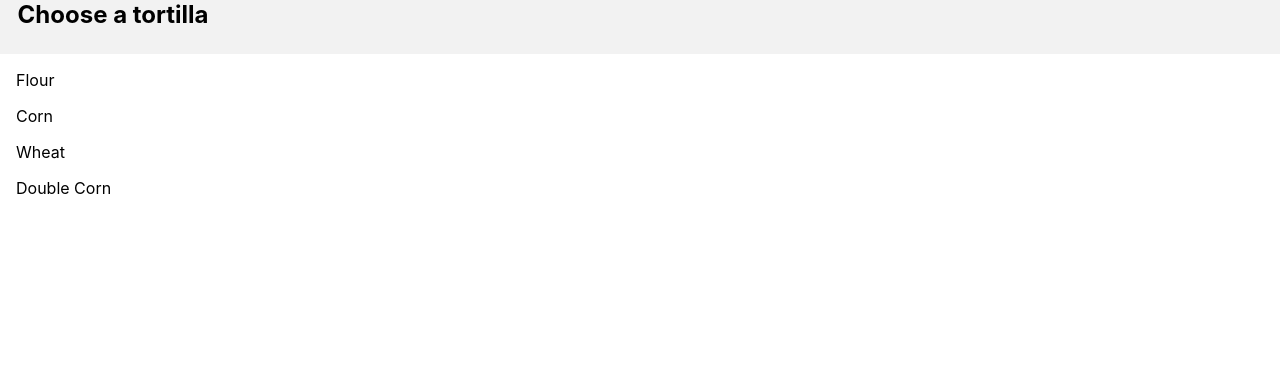
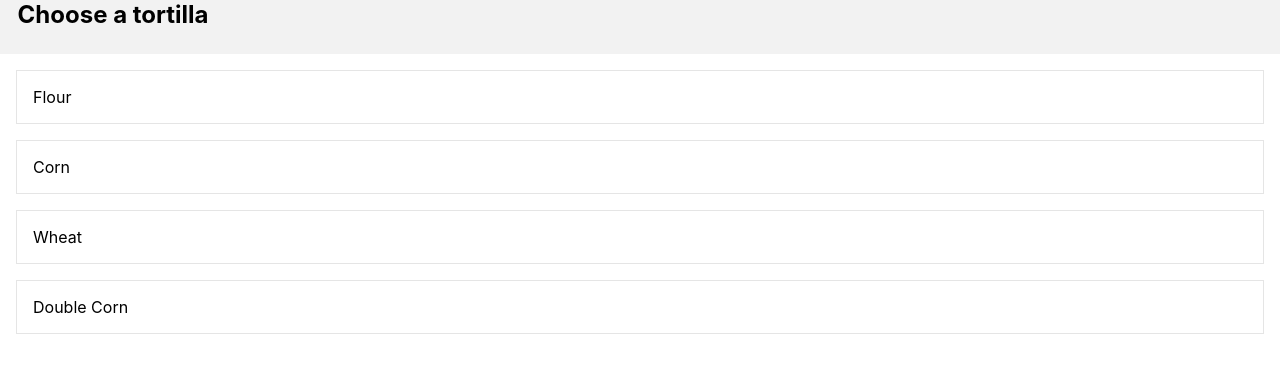
Before and after one commit to cdpadilla42/taco-time-nextjs, a Next.js app: page /item/1 in a window 1280 px wide. Shown: the part 359-732 px from the top of the page. Built offline with nearby package versions, Linux system fonts and the light colour scheme.

Commit message:
Stylize customization options

```diff
--- a/pages/item/[itemID].js
+++ b/pages/item/[itemID].js
@@ -19,6 +19,21 @@ const StyledItemDetails = styled.div`
     h2 {
       margin: 1rem 0.5rem;
     }
+  }
+
+  /* single option */
+  .option {
+    border: 1px solid rgba(0, 0, 0, 0.1);
+    margin: 1rem;
+  }
+
+  .option:hover {
+    cursor: pointer;
+    background-color: rgba(0, 0, 0, 0.08);
+  }
+
+  .option.selected {
+    border: 2px solid rgba(0, 0, 0, 1);
   }
 `;
 
@@ -43,7 +58,11 @@ const itemDisplay = () => {
                 <h2>{customizeable.title}</h2>
               </div>
               {customizeable.options.map((option) => {
-                return <p>{option.name}</p>;
+                return (
+                  <div className="option">
+                    <p>{option.name}</p>
+                  </div>
+                );
               })}
             </>
           );
```
